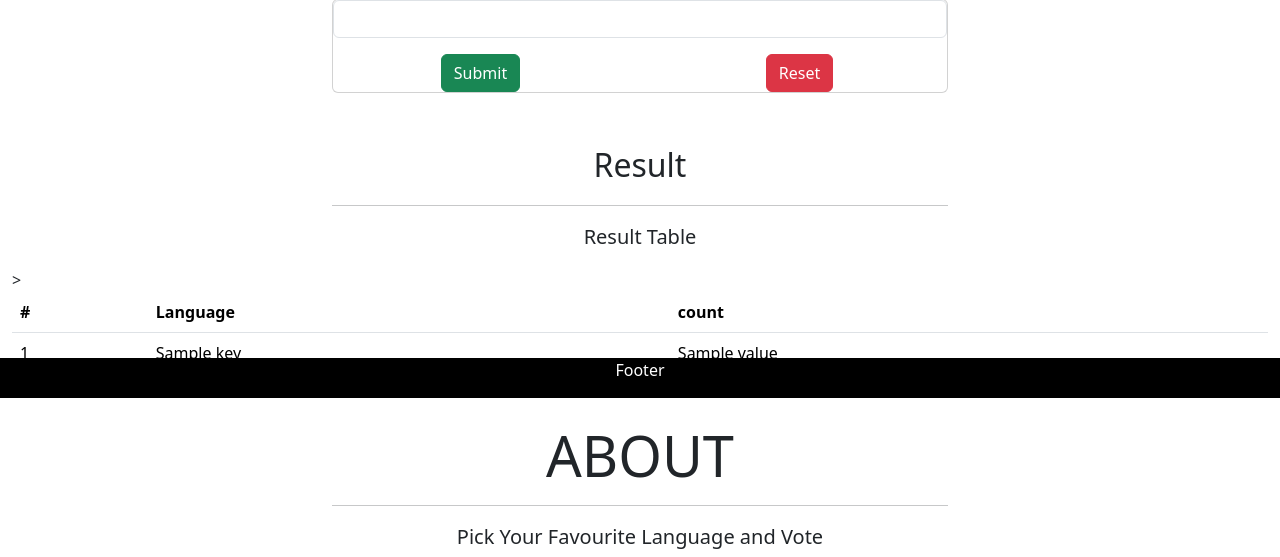
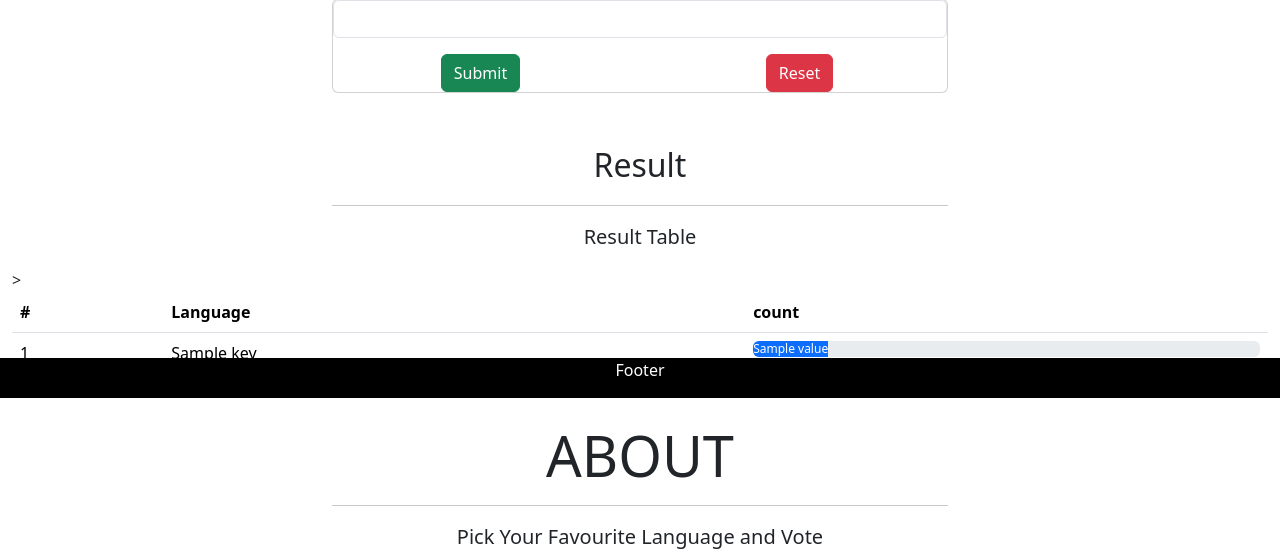
Before and after one commit to kaayush163/DJango-Voting-App, a Django app: template templates/votingapp/index.html in a window 1280 px wide. Shown: the part 402-959 px from the top of the page. Run offline with Django 4.2, Linux system fonts and the light colour scheme; the template is opened without the code that fills it: most values are stand-ins (such as "Sample title", 1, 10 or a date in 2020).

Commit message:
progress bar count

```diff
--- a/templates/votingapp/index.html
+++ b/templates/votingapp/index.html
@@ -126,7 +126,11 @@
             <tr>
               <td>{{forloop.counter}}</td>>
               <td>{{key}}</td>
-              <td>{{value}}</td>
+              <td>
+                <div class="progress">
+                <div class="progress-bar" role="progressbar" style="width: ({{value}}+10)%" aria-valuenow="15" aria-valuemin="0" aria-valuemax="100">{{value}}</div>
+                </div>
+              </td>
             </tr>
             {% endfor %}
           </tbody>
```
